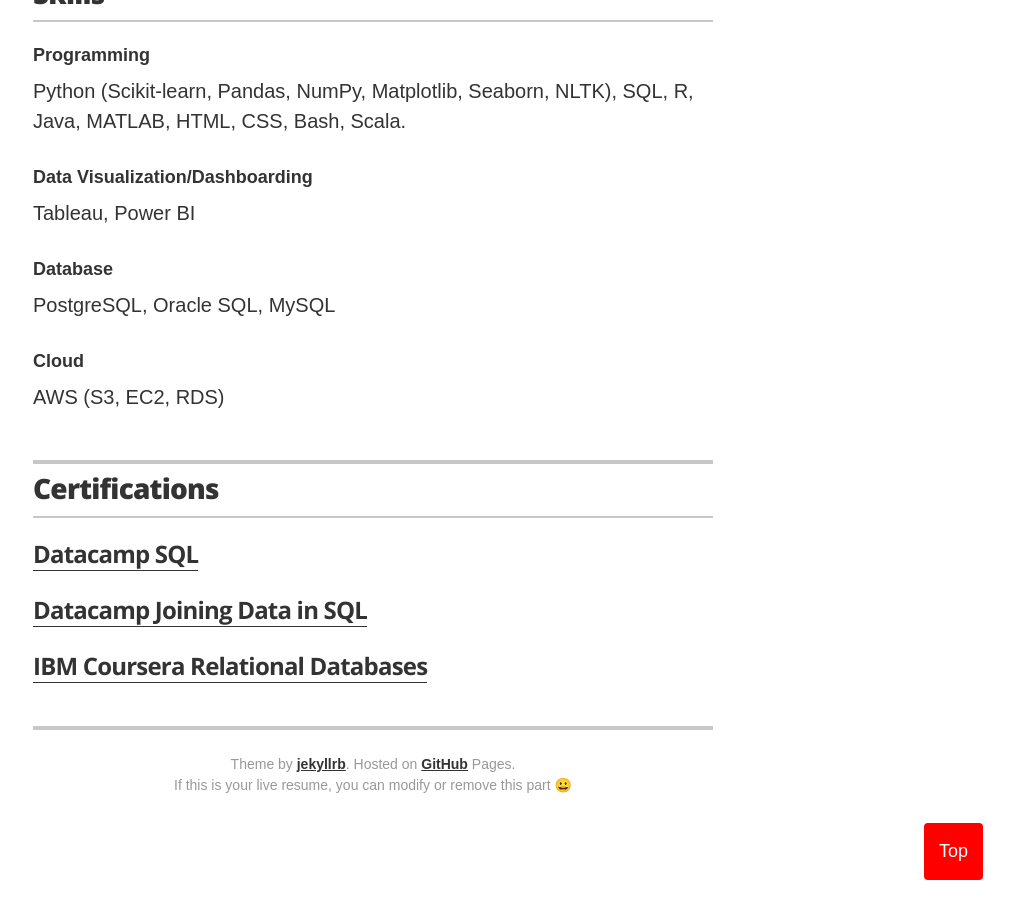
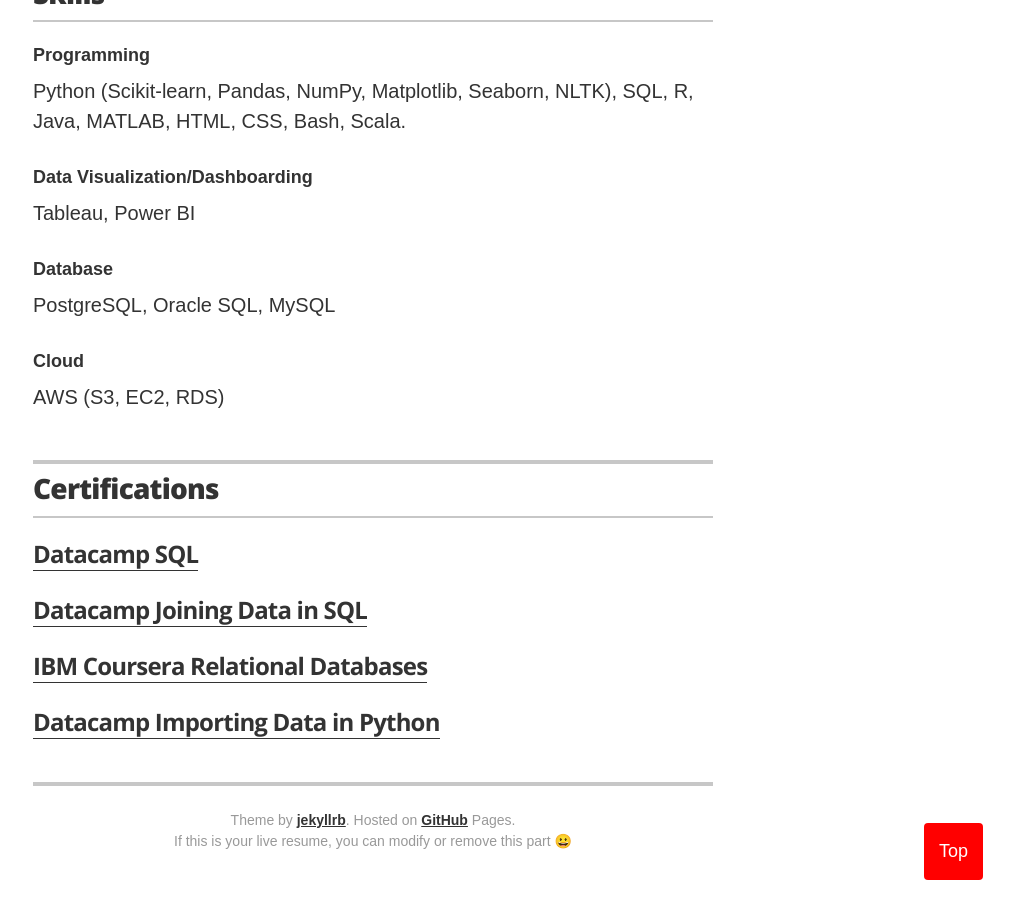
Before and after one commit to ttariqaziz/ttariqaziz.github.io, a Jekyll site: the page built from index.html, in a window 1280 px wide and 900 px high, scrolled down 2210 px. Shown: the whole window, without its empty margins (267-1280 px from the left). Built offline with Jekyll 4.4.1, drawn with Linux system fonts in a browser that asks for light colours.

Commit message:
Update associations.yml

```diff
--- a/_data/associations.yml
+++ b/_data/associations.yml
@@ -9,3 +9,6 @@
 
 - organization: IBM Coursera Relational Databases
   url: https://github.com/ttariqaziz/ttariqaziz.github.io/blob/main/images/IBM%20Coursera%20RDBMS.pdf
+
+- organization: Datacamp Importing Data in Python
+  url: https://github.com/ttariqaziz/ttariqaziz.github.io/blob/main/images/Datacamp%20Importing%20Data%20in%20Python.pdf
```
